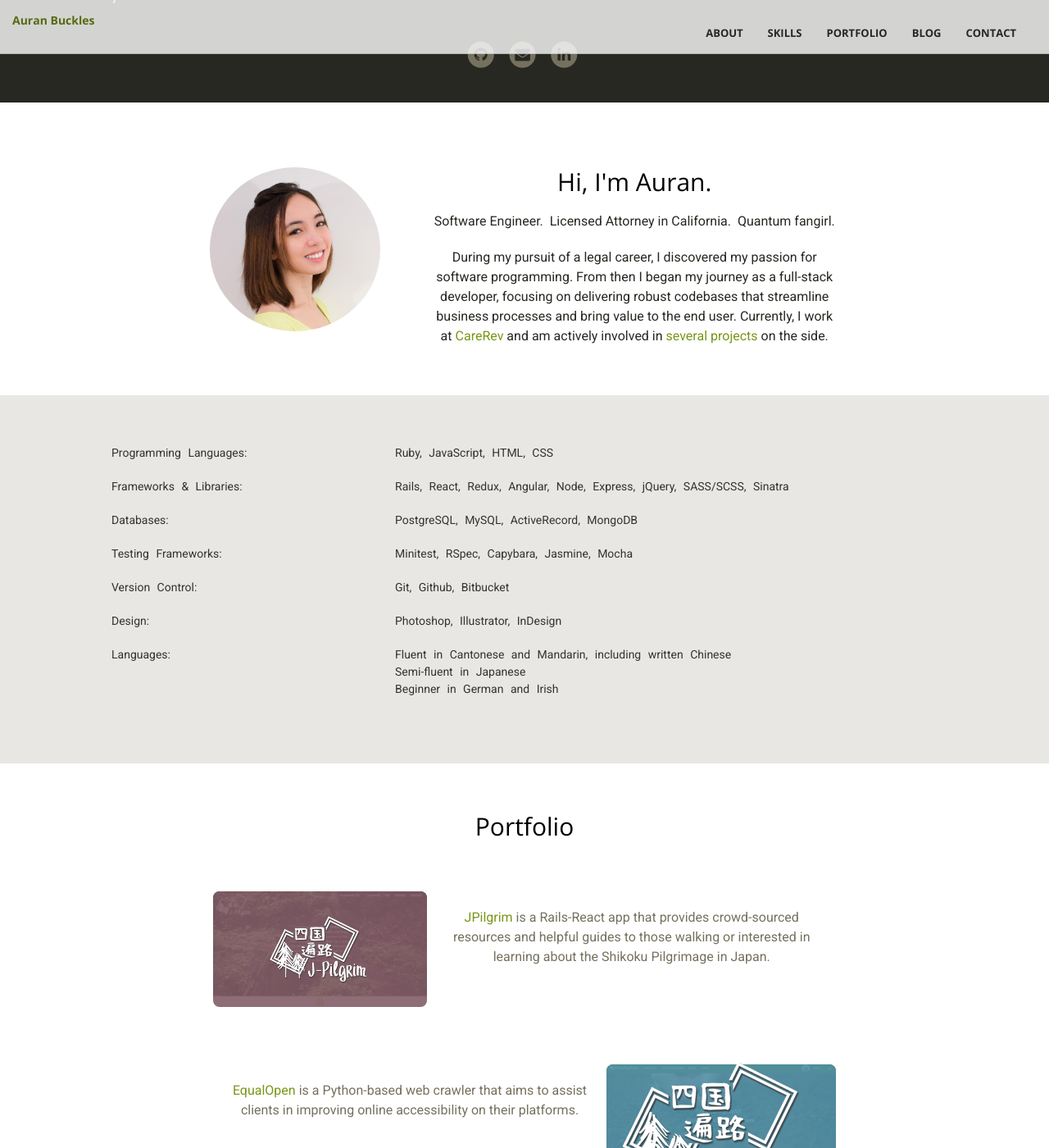
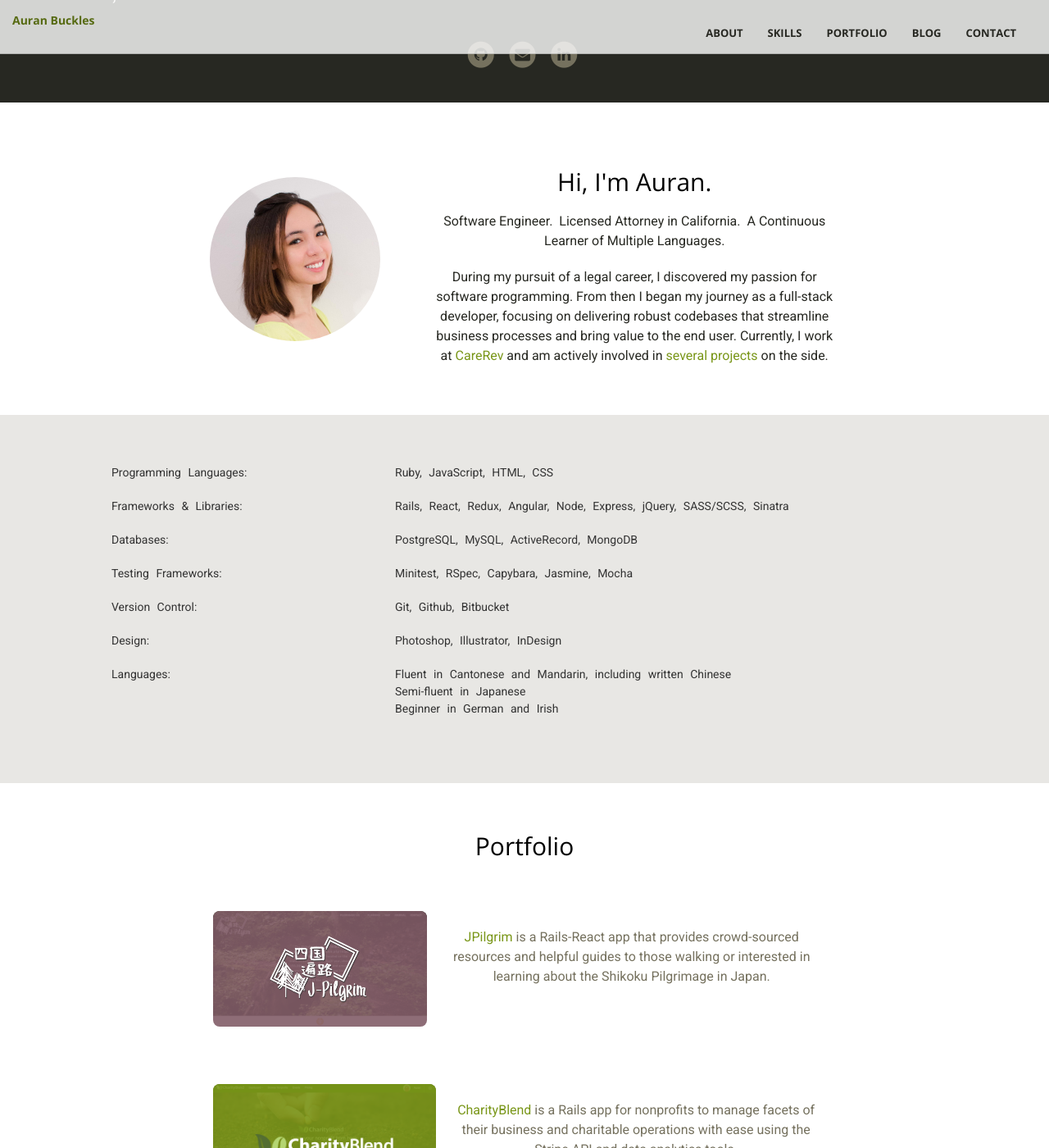
Before and after one commit to auranbuckles/auranbuckles, a Jekyll site: the page built from index.html, in a window 1280 px wide and 1400 px high, scrolled down 655 px. Shown: the whole window at 82% size. Built offline with Jekyll 4.4.1, drawn with Linux system fonts in a browser that asks for light colours; nearby versions of some CDN libraries.

Commit message:
some content updates

```diff
--- a/_includes/about.html
+++ b/_includes/about.html
@@ -5,7 +5,7 @@
     </div>
     <div id="introduction">
       <h2>Hi, I'm Auran.</h2>
-      <p class="text-faded">Software Engineer.&nbsp&nbspLicensed Attorney in California.&nbsp&nbspQuantum fangirl.</p>
+      <p class="text-faded">Software Engineer.&nbsp&nbspLicensed Attorney in California.&nbsp&nbspA Continuous Learner of Multiple Languages.</p>
       <p class="text-faded">During my pursuit of a legal career, I discovered my passion for software programming. From then I began my journey as a full-stack developer, focusing on delivering robust codebases that streamline business processes and bring value to the end user. Currently, I work at <a href="https://www.carerev.com/" target="_blank">CareRev</a> and am actively involved in <a class="page-scroll" href="#portfolio">several projects</a> on the side.</p>
     </div>
   </div>
--- a/_includes/head.html
+++ b/_includes/head.html
@@ -13,7 +13,7 @@
   <meta name="description" content="">
   <meta name="author" content="">
 
-  <title>Auran Buckles | Web Developer</title>
+  <title>Auran Buckles | Software Engineer</title>
 
   <!-- Bootstrap Core CSS -->
   <link rel="stylesheet" href="css/bootstrap.min.css" type="text/css">
--- a/_includes/portfolio.html
+++ b/_includes/portfolio.html
@@ -22,21 +22,6 @@
             </a>
             <div class="project-description">
               <p><a href="https://www.jpilgrim.com/" target="_blank">JPilgrim</a> is a Rails-React app that provides crowd-sourced resources and helpful guides to those walking or interested in learning about the Shikoku Pilgrimage in Japan.</p>
-            </div>
-          </div>
-          <div id="equalopen" class="project">
-            <a href="https://www.equalopen.com/" target="_blank" class="portfolio-box">
-                <img src="img/portfolio/charityblend.png" class="img-responsive project-img" alt="CharityBlend screenshot">
-                <div class="portfolio-box-caption">
-                    <div class="portfolio-box-caption-content">
-                        <div class="project-name">
-                            <img src="img/portfolio/jpilgrim-logo.png" class="project-logo" alt="">
-                        </div>
-                    </div>
-                </div>
-            </a>
-            <div class="project-description">
-              <p><a href="https://www.jpilgrim.com/" target="_blank">EqualOpen</a> is a Python-based web crawler that aims to assist clients in improving online accessibility on their platforms.</p>
             </div>
           </div>
           <div id="charityblend" class="project">
```
